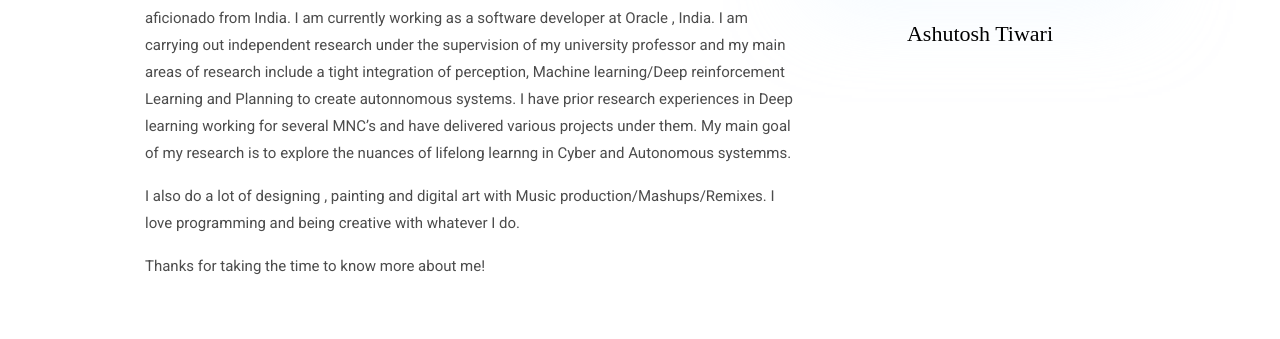
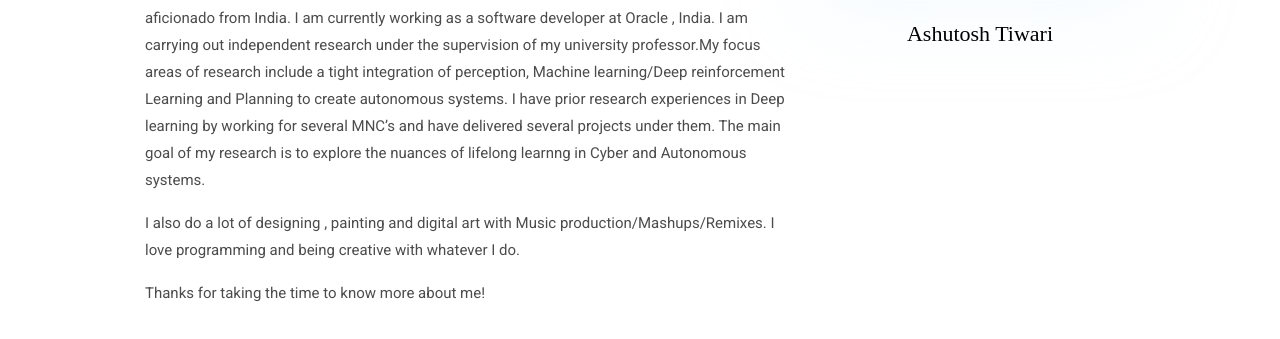
Before and after one commit to ashutoshtiwari13/ashutoshtiwari13.github.io, a plain HTML site: page about/index.html in a window 1280 px wide. Shown: the part 655-994 px from the top of the page. Drawn offline with nearby package versions, Linux system fonts and the light colour scheme; some packages are replaced by stand-ins of ours.

Commit message:
fix :bug:

```diff
--- a/about/index.html
+++ b/about/index.html
@@ -143,7 +143,7 @@
     <div class="row">
       <div class="col-md-8">
         <h4 id="i-know-i-am-not-successful-enough-but-i-am-passionate-enough-not-to-worry-about-success">&ldquo;I know I am not successful enough, but I am passionate enough not to worry about success&rdquo;</h4>
-<p>Hello , I&rsquo;m Ashutosh Kumar Tiwari, a passionate and self-taught software developer and research aficionado from India. I am currently working as a software developer at Oracle , India. I am carrying out independent research under the supervision of my university professor and my main areas of research include a tight integration of perception, Machine learning/Deep reinforcement Learning and Planning to create autonnomous systems. I have prior research experiences in Deep learning working for several MNC&rsquo;s and have delivered various projects under them. My main goal of my research is to explore the nuances of lifelong learnng in Cyber and Autonomous systemms.</p>
+<p>Hello , I&rsquo;m Ashutosh Kumar Tiwari, a passionate and self-taught software developer and research aficionado from India. I am currently working as a software developer at Oracle , India. I am carrying out independent research under the supervision of my university professor.My focus areas of research include a tight integration of perception, Machine learning/Deep reinforcement Learning and Planning to create autonomous systems. I have prior research experiences in Deep learning by working for several MNC&rsquo;s and have delivered several projects under them. The main goal of my research is to explore the nuances of lifelong learnng in Cyber and Autonomous systems.</p>
 <p>I also do a lot of designing , painting and digital art with Music production/Mashups/Remixes. I love programming and being creative with whatever I do.</p>
 <p>Thanks for taking the time to know more about me!</p>
 
```
